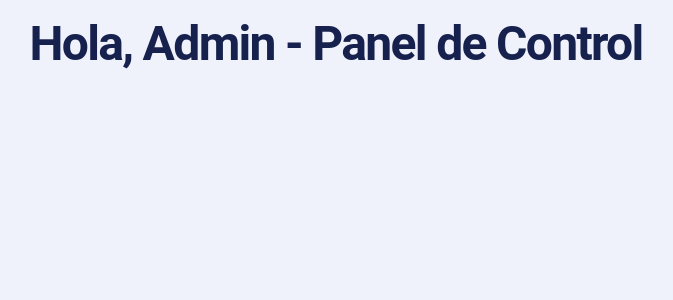
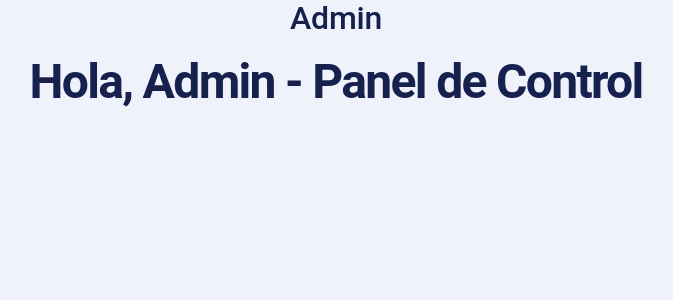
Before and after one commit to Talently-Lab/SkillUp-s2607, a React (Vite) app in the folder frontend/: page /admin in a window 1280 px wide. Shown: the top 300 px of the page, without its empty margins (304-977 px from the left). Built offline with nearby package versions, Linux system fonts and the light colour scheme.

Commit message:
feat: create a generic layout for admin and student

```diff
--- a/frontend/src/App.tsx
+++ b/frontend/src/App.tsx
@@ -3,6 +3,7 @@ import { Home } from "./home/Home";
 import { Catalog } from "./catalog/Catalog";
 import { Admin } from "./admin/Admin";
 import { Student } from "./student/Student";
+import { DashboardLayout } from "./layout/DashboardLayout";
 
 function App() {
   return (
@@ -10,8 +11,12 @@ function App() {
       <Route path="/" element=<Home /> />
       <Route path="/catalog" element=<Catalog /> />
       {/* This route must be protected and only accessible to users with admin privileges */}
-      <Route path="/admin" element=<Admin /> />
-      <Route path="/student" element=<Student /> />
+      <Route path="/admin" element=<DashboardLayout title="Admin" />>
+        <Route index element=<Admin /> />
+      </Route>
+      <Route path="/student" element=<DashboardLayout title="Estudiante" />>
+        <Route index element=<Student /> />
+      </Route>
     </Routes>
   );
 }
--- /dev/null
+++ b/frontend/src/layout/DashboardLayout.tsx
@@ -0,0 +1,20 @@
+import { Outlet } from "react-router";
+
+type DashboardLayoutProps = {
+  title: string;
+};
+
+export function DashboardLayout({ title }: DashboardLayoutProps) {
+  return (
+    <div>
+      <aside>
+        <h2>{title}</h2>
+        <nav></nav>
+      </aside>
+
+      <main>
+        <Outlet />
+      </main>
+    </div>
+  );
+}
```
